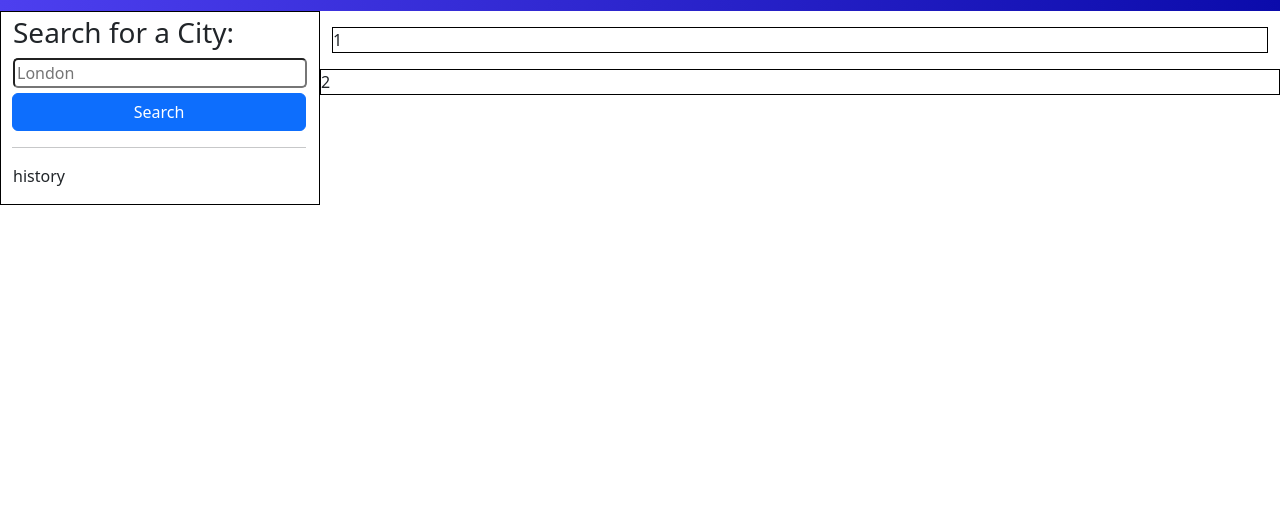
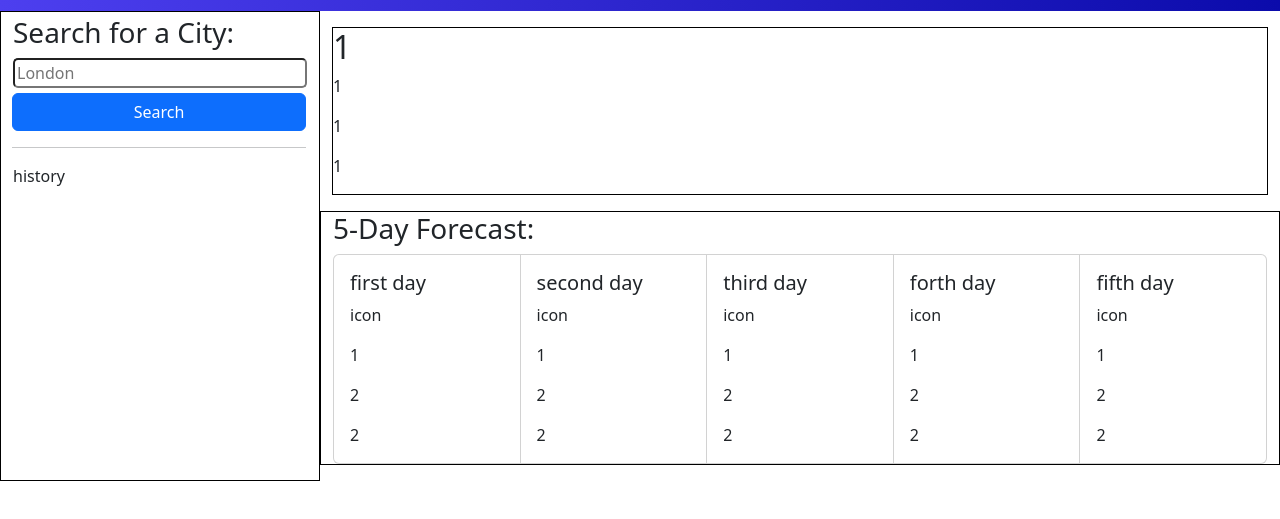
Before and after one commit to docbogdanc/Weather-Dashboard-CristianB, a plain HTML site: page index.html in a window 1280 px wide. Shown: the part 61-580 px from the top of the page. Drawn offline with nearby package versions, Linux system fonts and the light colour scheme.

Commit message:
right side of page created in html

```diff
--- a/index.html
+++ b/index.html
@@ -41,8 +41,62 @@
       </aside>
 
       <div class="col-lg-9 pb-3">
-        <section id="today" class="mt-3" role="region" aria-live="polite">1</section>
-        <section id="forecast" class="row mt-3" role="region" aria-live="polite">2</section>
+        <section id="today" class="mt-3" role="region" aria-live="polite">
+          <h2 id="currentCityDate">1</h2>
+          <p id="currentTemperature">1</p>
+          <p id="currentWind">1</p>
+          <p id="currentHumidity">1</p>
+        </section>
+        <section id="forecast" class="row mt-3" role="region" aria-live="polite">
+          <h3 id="currentCityDate">5-Day Forecast:</h3>
+          <div class="card-group">
+            <div class="card">
+              <div class="card-body" id="day1card">
+                <h5 class="card-title" id="day1Title">first day</h5>
+                <p class="card-text">icon</p>
+                <p class="card-text">1</p>
+                <p class="card-text">2</p>
+                <p class="card-text">2</p>
+              </div>
+            </div>
+            <div class="card">
+              <div class="card-body" id="day2card">
+                <h5 class="card-title" id="day2Title">second day</h5>
+                <p class="card-text">icon</p>
+                <p class="card-text">1</p>
+                <p class="card-text">2</p>
+                <p class="card-text">2</p>
+              </div>
+            </div>
+            <div class="card">
+              <div class="card-body" id="day3card">
+                <h5 class="card-title" id="day3Title">third day</h5>
+                <p class="card-text">icon</p>
+                <p class="card-text">1</p>
+                <p class="card-text">2</p>
+                <p class="card-text">2</p>
+              </div>
+            </div>
+            <div class="card">
+              <div class="card-body" id="day4card">
+                <h5 class="card-title" id="day4Title">forth day</h5>
+                <p class="card-text">icon</p>
+                <p class="card-text">1</p>
+                <p class="card-text">2</p>
+                <p class="card-text">2</p>
+              </div>
+            </div>
+            <div class="card">
+              <div class="card-body" id="day5card">
+                <h5 class="card-title" id="day5Title">fifth day</h5>
+                <p class="card-text">icon</p>
+                <p class="card-text">1</p>
+                <p class="card-text">2</p>
+                <p class="card-text">2</p>
+              </div>
+            </div>
+          </div>
+        </section>
       </div>
     </div>
   </div>
```
